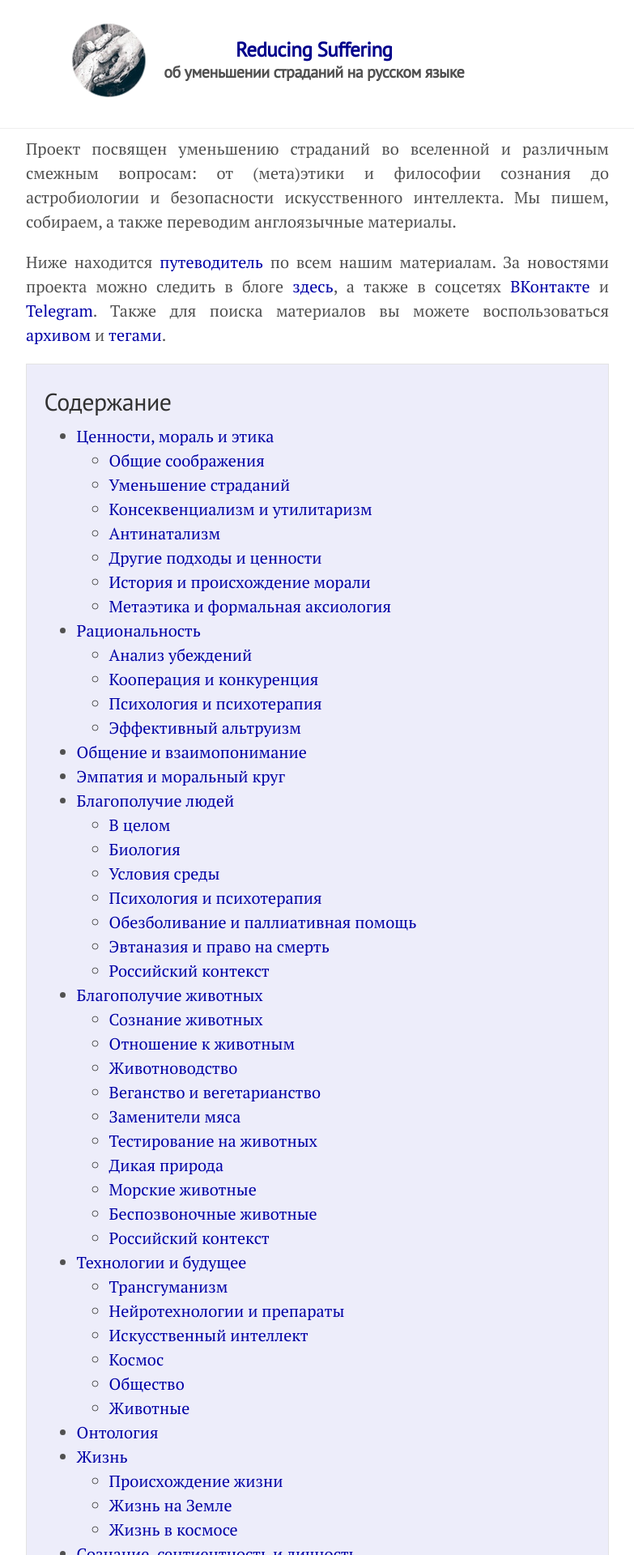
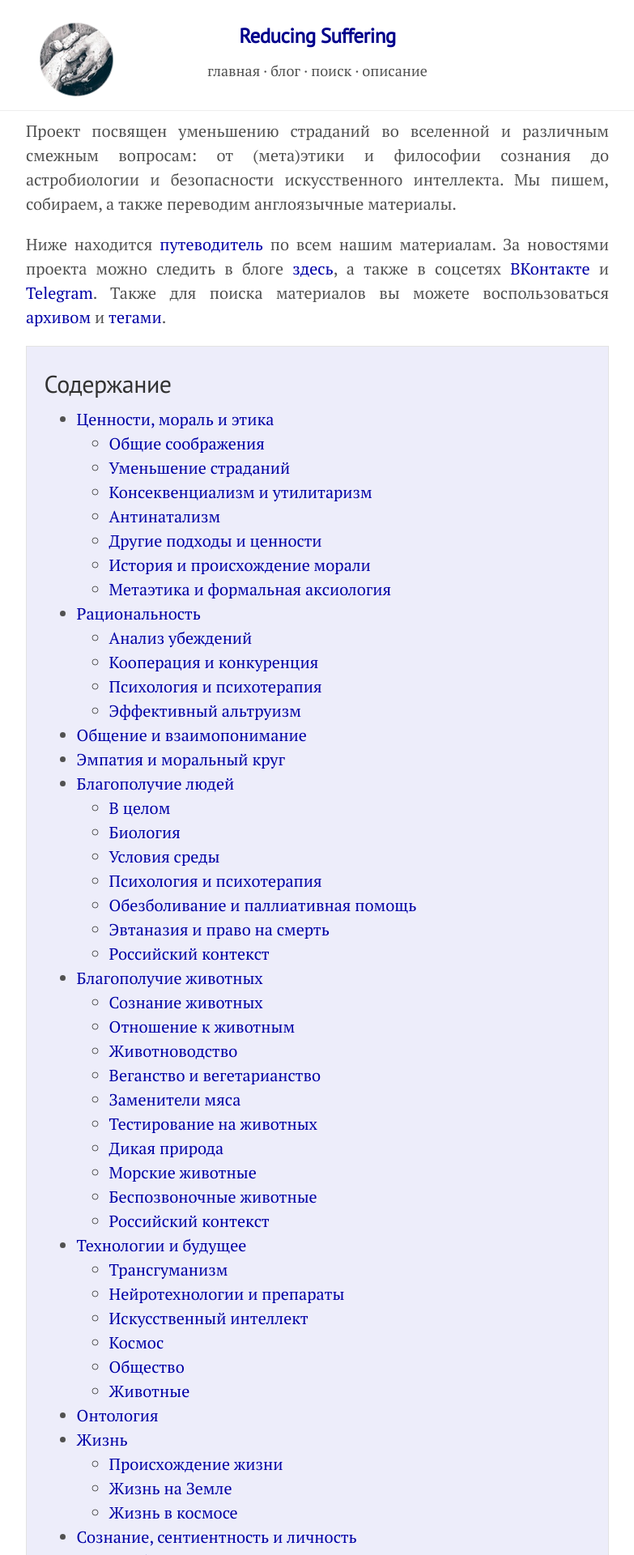
Before and after one commit to ReducingSuffering/reducingsuffering.github.io, a Jekyll site: the page built from index.md, in a window 1280 px wide. Shown: the top 1920 px of the page at 81% size, without its empty margins (248-1031 px from the left). Built offline with Jekyll 4.4.1, drawn with Linux system fonts in a browser that asks for light colours; some of the changed text lies outside the part shown.

Commit message:
fix head, bottom, nav

```diff
--- a/_includes/head.html
+++ b/_includes/head.html
@@ -10,7 +10,7 @@
   <meta property="og:site_name" content="Reducing Suffering">
   <meta property="og:url" content="{{ page.url | absolute_url }}">
   <meta property="og:description" content="{{ page.content | strip_html | truncatewords:30 }}">
-  <meta property="og:image" content="{% if page.preview_here %}{{ page.preview | absolute_url }}{% else %}{{ page.preview }}{% endif %}">
+  <meta property="og:image" content="{% if page.preview_here %}{{ page.preview | absolute_url }}{% else %}{{ page.preview }}{% unless page.preview %}{{ "/assets/images/picture.png" | absolute_url }}{% endunless %}{% endif %}">
   <meta property="og:image:width" content="968">
   <meta property="og:image:height" content="504">
 
--- a/_includes/navigation.html
+++ b/_includes/navigation.html
@@ -1 +1,6 @@
-<p class="navigation"><a href="index.html">главная</a> &middot; <a href="blog.html">блог</a> &middot; <a href="archive.html">архив</a> &middot; <a href="tags.html">теги</a></p>
+<p class="navigation">
+<a href="index.html">главная</a> &middot;
+<a href="blog.html">блог</a> &middot;
+<a href="tags.html">поиск</a> &middot;
+<a href="about.html">описание</a>
+</p>
--- a/_layouts/blog.html
+++ b/_layouts/blog.html
@@ -5,15 +5,16 @@
 {% include head.html %}
 
 <body>
-  <div class="wrap">
   <div class="masthead">
     <div class="container">
-	    <table>
+	  <table style="margin: 0; padding: 0">
 		<tr>
-		<td><img src="/assets/images/picture.png" style="float: right"></td>
-        <td><div style="float: left"><h3 class="masthead-title"><a href="{{ '/index.html' | relative_url }}">Reducing Suffering</a></h3>
-		<h4 class="masthead-subtitle"><b>об уменьшении страданий на русском языке</b></h4></div></td>
-
+		  <td rowspan="2" width="120px"><img src="/assets/images/picture.png" style="float: right"></td>
+          <td><h3 class="masthead-title" style="margin: 0; padding: 0"><a href="{{ '/index.html' | relative_url }}">Reducing Suffering</a></h3></td>
+		  <td rowspan="2" class="additional-cell"></td>
+		</tr>
+		<tr>
+		  <td style="margin: 0; padding: 0">{% include navigation.html %}</td>
 		</tr>
 	  </table>
 	</div>
@@ -21,10 +22,10 @@
   <div class="container content">
     {{ content }}
   </div>
-  </div>
 </body>
 
-<hr>
+<div class="bottom">
   {% include navigation.html %}
+</div>
 
 </html>
--- a/assets/css/my.css
+++ b/assets/css/my.css
@@ -12,7 +12,7 @@ a {
   margin-bottom: 1em;
   padding: 1% 2% 1% 2%;
   border: 0.05em solid rgb(220, 220, 220);
-  background-color: rgb(247, 247, 247);
+  background-color: rgb(237, 237, 237);
 }
 .page-title,
 .post-title {
@@ -63,8 +63,11 @@ a {
   color: #B22222;
 }
 
+.container-masthead {
+  background-color: rgb(237, 237, 237);
+}
 .masthead {
-  padding-top:    1rem;
+  padding-top: 1rem;
   padding-bottom: 0.5rem;
   margin-bottom: 0.5rem;
   border-bottom: 1px solid #eee;
@@ -73,16 +76,34 @@ a {
 .masthead-title a {
   margin-top: 0;
   margin-bottom: 0;
-  text-align: center;
   color: #00008B;
   font-weight: bold;
+  text-align: center;
 }
 .masthead-subtitle,
 .masthead-subtitle a {
   margin-top: 0;
   margin-bottom: 0;
+  color: #505050;
+  font-weight: bold;
+  font-style: italic;
   text-align: center;
-  color: #505050;
+}
+
+.bottom {
+  padding-top: 0.5rem;
+  padding-bottom: 1rem;
+  margin-top: 0.5rem;
+  border-top: 1px solid #eee;
+}
+
+.additional-cell {
+  width: 120px
+}
+@media (max-width: 480px) {
+  .additional-cell {
+	width: 0
+  }
 }
 
 .underline {
```
Lines whose indentation alone changed are shown as unchanged.
